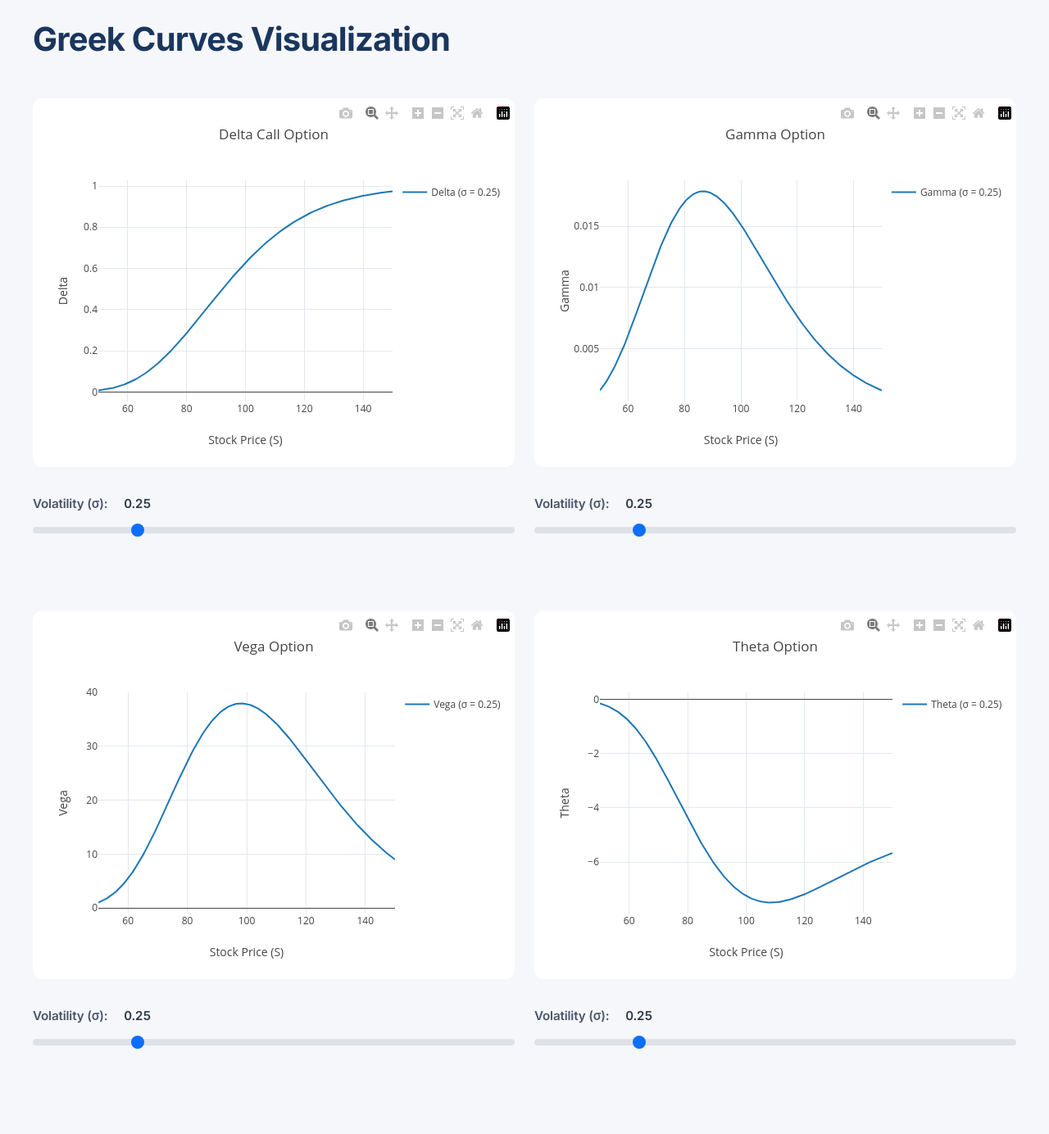
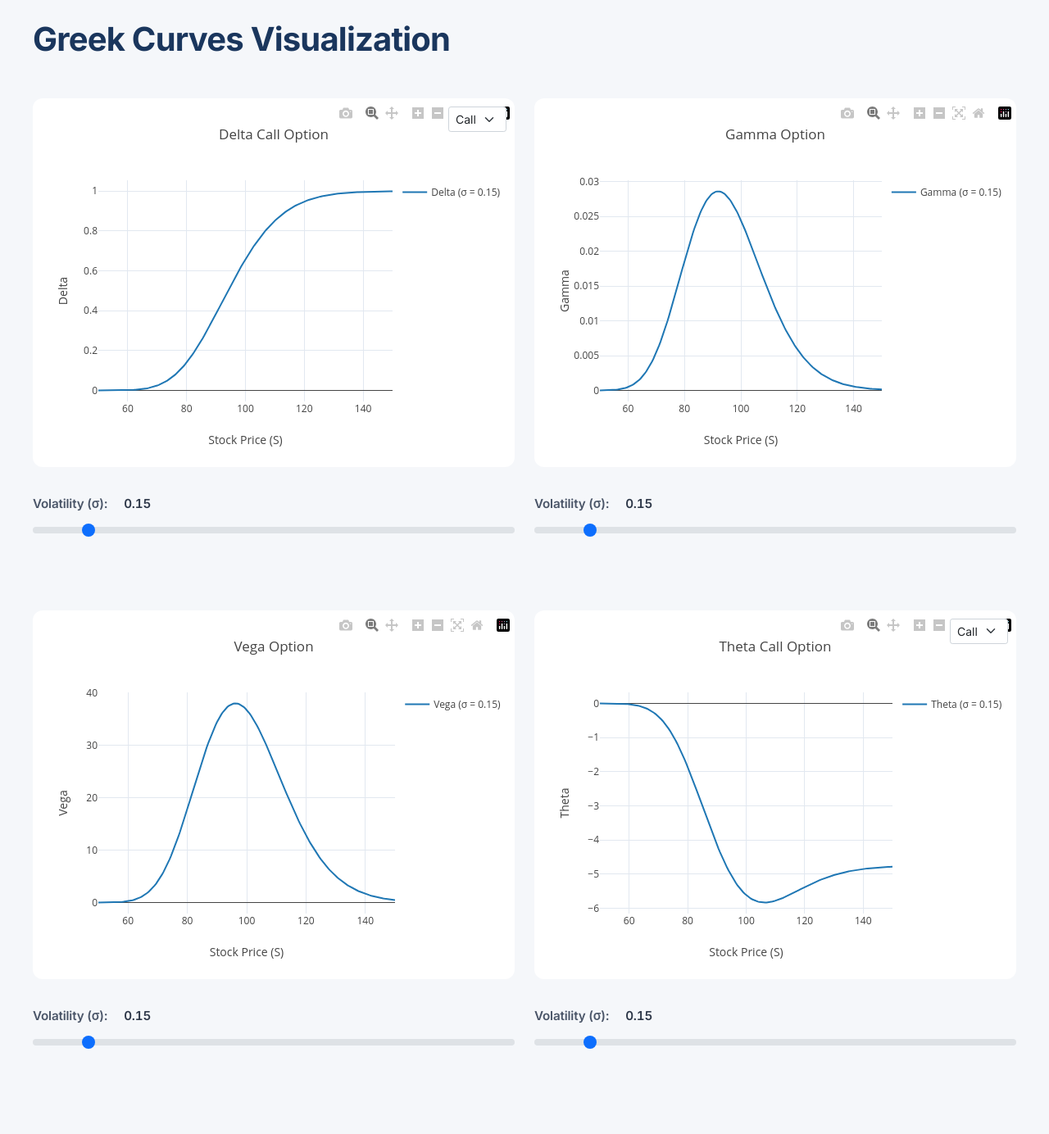
Before and after one commit to AntoineSUSINI/Call-Put-Pricing, a Flask app: page /greeks in a window 1280 px wide. Shown: the part 92-1476 px from the top of the page at 82% size. Run offline with Flask 3, Linux system fonts and the light colour scheme; some libraries are stand-ins or nearby versions.

Commit message:
Sigma Selector

```diff
--- a/templates/greeks.html
+++ b/templates/greeks.html
@@ -66,21 +66,31 @@
         <h1>Greek Curves Visualization</h1>
         <div class="row plot-row">
             <div class="col-md-6">
-                <div id="deltaPlot"></div>
+                <div style="position: relative;">
+                    <div style="position: absolute; top: 10px; right: 10px; z-index: 1;">
+                        <select class="form-select form-select-sm w-auto" id="deltaTypeSelector">
+                            <option value="call">Call</option>
+                            <option value="put">Put</option>
+                        </select>
+                    </div>
+                    <div id="deltaPlot"></div>
+                </div>
                 <div class="slider-container">
-                    <label for="deltaSlider" class="form-label">Volatility (σ):
-                        <span class="value-display">0.25</span>
+                    <label for="deltaSlider" class="form-label">
+                        <span>Volatility (σ):
+                            <span class="value-display">0.15</span>
+                        </span>
                     </label>
-                    <input type="range" class="form-range volatility-slider" id="deltaSlider" min="0.05" max="1.0" step="0.05" value="0.25">
+                    <input type="range" class="form-range volatility-slider" id="deltaSlider" min="0.05" max="1.0" step="0.05" value="0.15">
                 </div>
             </div>
             <div class="col-md-6">
                 <div id="gammaPlot"></div>
                 <div class="slider-container">
                     <label for="gammaSlider" class="form-label">Volatility (σ):
-                        <span class="value-display">0.25</span>
+                        <span class="value-display">0.15</span>
                     </label>
-                    <input type="range" class="form-range volatility-slider" id="gammaSlider" min="0.05" max="1.0" step="0.05" value="0.25">
+                    <input type="range" class="form-range volatility-slider" id="gammaSlider" min="0.05" max="1.0" step="0.05" value="0.15">
                 </div>
             </div>
         </div>
@@ -89,18 +99,28 @@
                 <div id="vegaPlot"></div>
                 <div class="slider-container">
                     <label for="vegaSlider" class="form-label">Volatility (σ):
-                        <span class="value-display">0.25</span>
+                        <span class="value-display">0.15</span>
                     </label>
-                    <input type="range" class="form-range volatility-slider" id="vegaSlider" min="0.05" max="1.0" step="0.05" value="0.25">
+                    <input type="range" class="form-range volatility-slider" id="vegaSlider" min="0.05" max="1.0" step="0.05" value="0.15">
                 </div>
             </div>
             <div class="col-md-6">
-                <div id="thetaPlot"></div>
+                <div style="position: relative;">
+                    <div style="position: absolute; top: 10px; right: 10px; z-index: 1;">
+                        <select class="form-select form-select-sm w-auto" id="thetaTypeSelector">
+                            <option value="call">Call</option>
+                            <option value="put">Put</option>
+                        </select>
+                    </div>
+                    <div id="thetaPlot"></div>
+                </div>
                 <div class="slider-container">
-                    <label for="thetaSlider" class="form-label">Volatility (σ):
-                        <span class="value-display">0.25</span>
+                    <label for="thetaSlider" class="form-label">
+                        <span>Volatility (σ):
+                            <span class="value-display">0.15</span>
+                        </span>
                     </label>
-                    <input type="range" class="form-range volatility-slider" id="thetaSlider" min="0.05" max="1.0" step="0.05" value="0.25">
+                    <input type="range" class="form-range volatility-slider" id="thetaSlider" min="0.05" max="1.0" step="0.05" value="0.15">
                 </div>
             </div>
         </div>
@@ -123,8 +143,13 @@
             return (Math.log(S/K) + (r + sigma * sigma / 2) * T) / (sigma * Math.sqrt(T));
         }
 
+
         function delta_call(S, K, r, sigma, T) {
             return norm_cdf(d1(S, K, r, sigma, T));
+        }
+
+        function delta_put(S, K, r, sigma, T) {
+            return norm_cdf(d1(S, K, r, sigma, T)) - 1;
         }
 
         function gamma(S, K, r, sigma, T) {
@@ -144,11 +169,22 @@
                     r * K * Math.exp(-r * T) * norm_cdf(d2));
         }
 
+        function theta_put(S, K, r, sigma, T) {
+            const d1_val = d1(S, K, r, sigma, T);
+            const d2 = d1_val - sigma * Math.sqrt(T);
+            return (-S * sigma * Math.exp(-d1_val * d1_val / 2) / (2 * Math.sqrt(2 * Math.PI * T)) +
+                    r * K * Math.exp(-r * T) * norm_cdf(-d2));
+        }
+
         function updatePlots() {
             // Get the value from the slider that triggered the update
             const sigma = parseFloat(document.querySelector('.volatility-slider:focus') ?
                 document.querySelector('.volatility-slider:focus').value :
                 document.querySelector('.volatility-slider').value);
+
+            // Get the selected types
+            const deltaType = document.getElementById('deltaTypeSelector').value;
+            const thetaType = document.getElementById('thetaTypeSelector').value;
 
             // Update all sliders and their displays to match
             document.querySelectorAll('.volatility-slider').forEach(slider => {
@@ -165,18 +201,18 @@
 
             for(let S = 50; S <= 150; S += 0.5) {
                 S_values.push(S);
-                delta_values.push(delta_call(S, K, r, sigma, T));
+                delta_values.push(deltaType === 'call' ? delta_call(S, K, r, sigma, T) : delta_put(S, K, r, sigma, T));
                 gamma_values.push(gamma(S, K, r, sigma, T));
                 vega_values.push(vega(S, K, r, sigma, T));
-                theta_values.push(theta_call(S, K, r, sigma, T));
+                theta_values.push(thetaType === 'call' ? theta_call(S, K, r, sigma, T) : theta_put(S, K, r, sigma, T));
             }
 
             // Update all plots with new data
             const plots = [
-                { id: 'deltaPlot', values: delta_values, title: 'Delta Call Option', yaxis: 'Delta' },
+                { id: 'deltaPlot', values: delta_values, title: `Delta ${deltaType.charAt(0).toUpperCase() + deltaType.slice(1)} Option`, yaxis: 'Delta' },
                 { id: 'gammaPlot', values: gamma_values, title: 'Gamma Option', yaxis: 'Gamma' },
                 { id: 'vegaPlot', values: vega_values, title: 'Vega Option', yaxis: 'Vega' },
-                { id: 'thetaPlot', values: theta_values, title: 'Theta Option', yaxis: 'Theta' }
+                { id: 'thetaPlot', values: theta_values, title: `Theta ${thetaType.charAt(0).toUpperCase() + thetaType.slice(1)} Option`, yaxis: 'Theta' }
             ];
 
             plots.forEach(plot => {
@@ -213,6 +249,10 @@
         document.querySelectorAll('.volatility-slider').forEach(slider => {
             slider.addEventListener('input', updatePlots);
         });
+
+        // Add event listener for delta type selector
+        document.getElementById('deltaTypeSelector').addEventListener('change', updatePlots);
+        document.getElementById('thetaTypeSelector').addEventListener('change', updatePlots);
     </script>
 </body>
 </html>
```
Also changed, not shown: 1 other file.
